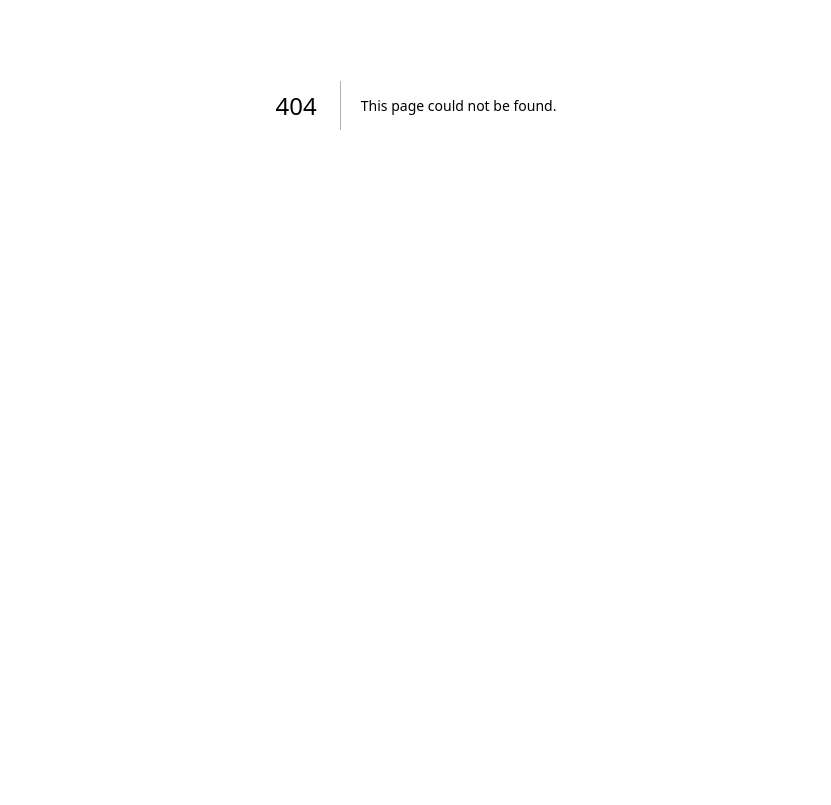
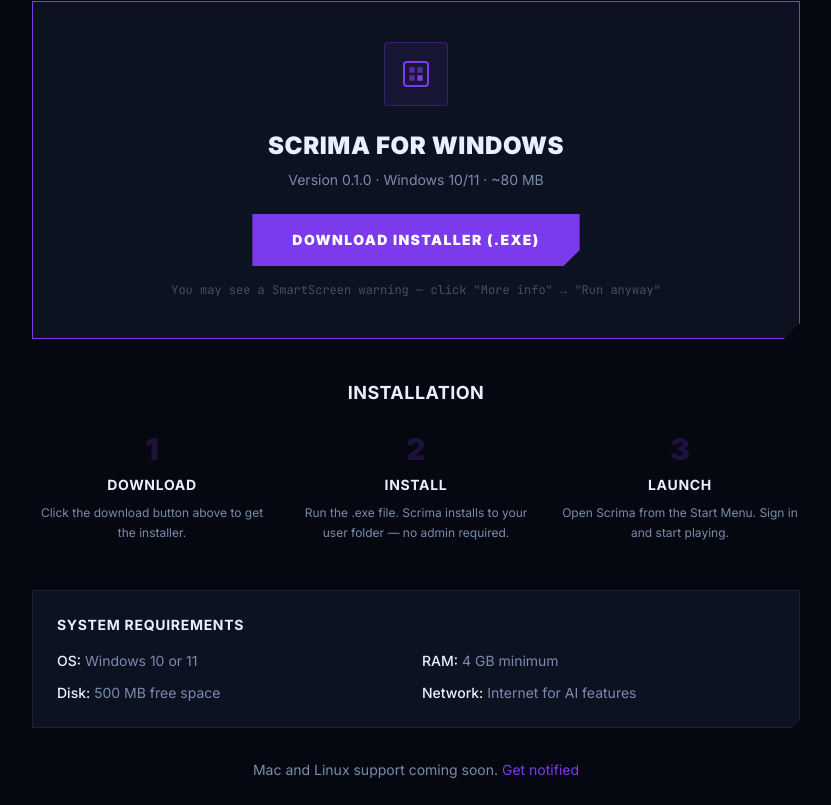
Before and after one commit to allenjoseph05/scrima, a Next.js app in the folder packages/web/: page /download in a window 1280 px wide. Before the commit this address had no page. Shown: the part 295-1100 px from the top of the page, without its empty margins (224-1055 px from the left). Before the commit the page ends 800 px from the top, so only its background shows below. Built offline with nearby package versions, Linux system fonts and the light colour scheme.

Commit message:
feat(web): add download page

```diff
--- /dev/null
+++ b/packages/web/src/app/download/page.tsx
@@ -0,0 +1,152 @@
+import { Footer } from '@/components/Footer';
+import { Navbar } from '@/components/Navbar';
+import type { Metadata } from 'next';
+import Link from 'next/link';
+
+export const metadata: Metadata = {
+  title: 'Download Scrima — Free AI Valorant Coach',
+  description: 'Download Scrima for Windows. One-click install, no configuration needed.',
+};
+
+export default function DownloadPage() {
+  return (
+    <>
+      <Navbar />
+      <main className="pt-32 pb-24 px-6">
+        <div className="max-w-3xl mx-auto">
+          <div className="text-center mb-12">
+            <p
+              className="text-xs font-mono font-bold tracking-[0.4em] uppercase mb-3"
+              style={{ color: '#7C3AED' }}
+            >
+              DOWNLOAD
+            </p>
+            <h1 className="text-4xl md:text-5xl font-black uppercase tracking-tight text-scrima-text mb-4">
+              Get Scrima
+            </h1>
+            <p className="text-lg text-scrima-muted">
+              Install in under a minute. Start getting coached today.
+            </p>
+          </div>
+
+          {/* Download card */}
+          <div
+            className="p-10 clip-corner text-center mb-10"
+            style={{
+              background: '#0D1221',
+              border: '1px solid #7C3AED',
+              boxShadow: '0 0 60px #7C3AED22',
+            }}
+          >
+            <div className="w-16 h-16 rounded bg-scrima-purple/10 border border-scrima-purple/30 flex items-center justify-center mx-auto mb-6">
+              <svg aria-hidden="true" width="32" height="32" viewBox="0 0 24 24" fill="none">
+                <rect
+                  x="3"
+                  y="3"
+                  width="18"
+                  height="18"
+                  rx="2"
+                  stroke="#7C3AED"
+                  strokeWidth="1.5"
+                />
+                <path d="M7 7h4v4H7zM13 7h4v4h-4zM7 13h4v4H7z" fill="#7C3AED" opacity="0.6" />
+                <path d="M13 13h4v4h-4z" fill="#7C3AED" />
+              </svg>
+            </div>
+
+            <h2 className="text-2xl font-black uppercase tracking-wide text-scrima-text mb-2">
+              Scrima for Windows
+            </h2>
+            <p className="text-sm text-scrima-muted mb-6">
+              Version 0.1.0 &middot; Windows 10/11 &middot; ~80 MB
+            </p>
+
+            <a
+              href="https://github.com/scrima-gg/scrima/releases/latest"
+              className="inline-block px-10 py-4 bg-scrima-purple text-white font-black text-sm uppercase tracking-widest clip-corner glow-purple hover:brightness-110 transition-all mb-4"
+            >
+              Download Installer (.exe)
+            </a>
+
+            <p className="text-xs text-scrima-muted/50 font-mono">
+              You may see a SmartScreen warning — click &quot;More info&quot; &rarr; &quot;Run
+              anyway&quot;
+            </p>
+          </div>
+
+          {/* Installation steps */}
+          <div className="mb-12">
+            <h3 className="text-lg font-bold uppercase tracking-wide text-scrima-text mb-6 text-center">
+              Installation
+            </h3>
+            <div className="grid md:grid-cols-3 gap-6">
+              {[
+                {
+                  step: '1',
+                  title: 'Download',
+                  desc: 'Click the download button above to get the installer.',
+                },
+                {
+                  step: '2',
+                  title: 'Install',
+                  desc: 'Run the .exe file. Scrima installs to your user folder — no admin required.',
+                },
+                {
+                  step: '3',
+                  title: 'Launch',
+                  desc: 'Open Scrima from the Start Menu. Sign in and start playing.',
+                },
+              ].map((item) => (
+                <div key={item.step} className="text-center">
+                  <div className="text-3xl font-black mb-2" style={{ color: '#7C3AED33' }}>
+                    {item.step}
+                  </div>
+                  <h4 className="text-sm font-bold uppercase tracking-wider text-scrima-text mb-2">
+                    {item.title}
+                  </h4>
+                  <p className="text-xs text-scrima-muted leading-relaxed">{item.desc}</p>
+                </div>
+              ))}
+            </div>
+          </div>
+
+          {/* System requirements */}
+          <div
+            className="p-6 clip-corner-sm"
+            style={{ background: '#0D1221', border: '1px solid #1A2338' }}
+          >
+            <h3 className="text-sm font-bold uppercase tracking-wider text-scrima-text mb-4">
+              System Requirements
+            </h3>
+            <ul className="grid grid-cols-2 gap-3 text-sm text-scrima-muted">
+              <li>
+                <span className="text-scrima-text font-medium">OS:</span> Windows 10 or 11
+              </li>
+              <li>
+                <span className="text-scrima-text font-medium">RAM:</span> 4 GB minimum
+              </li>
+              <li>
+                <span className="text-scrima-text font-medium">Disk:</span> 500 MB free space
+              </li>
+              <li>
+                <span className="text-scrima-text font-medium">Network:</span> Internet for AI
+                features
+              </li>
+            </ul>
+          </div>
+
+          {/* Other platforms */}
+          <div className="mt-8 text-center">
+            <p className="text-sm text-scrima-muted">
+              Mac and Linux support coming soon.{' '}
+              <Link href="mailto:support@scrima.gg" className="text-scrima-purple hover:underline">
+                Get notified
+              </Link>
+            </p>
+          </div>
+        </div>
+      </main>
+      <Footer />
+    </>
+  );
+}
```
